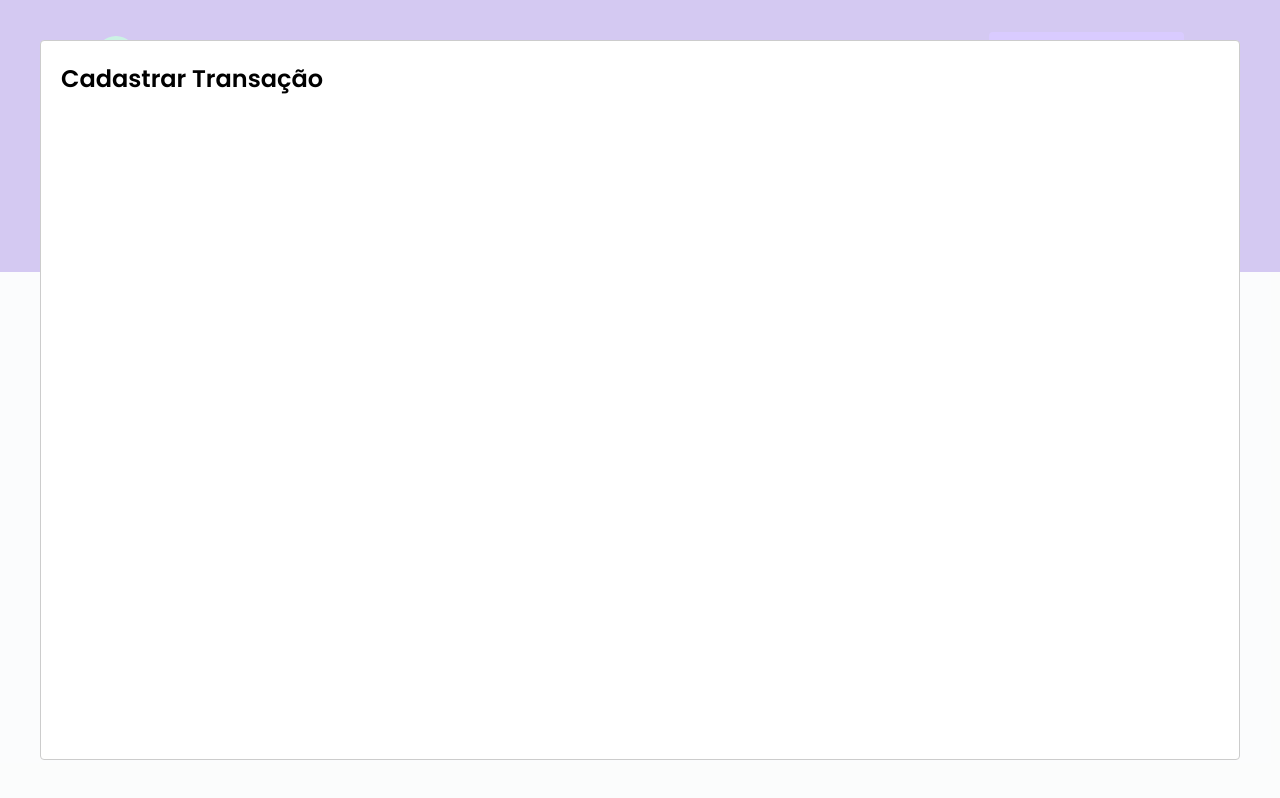
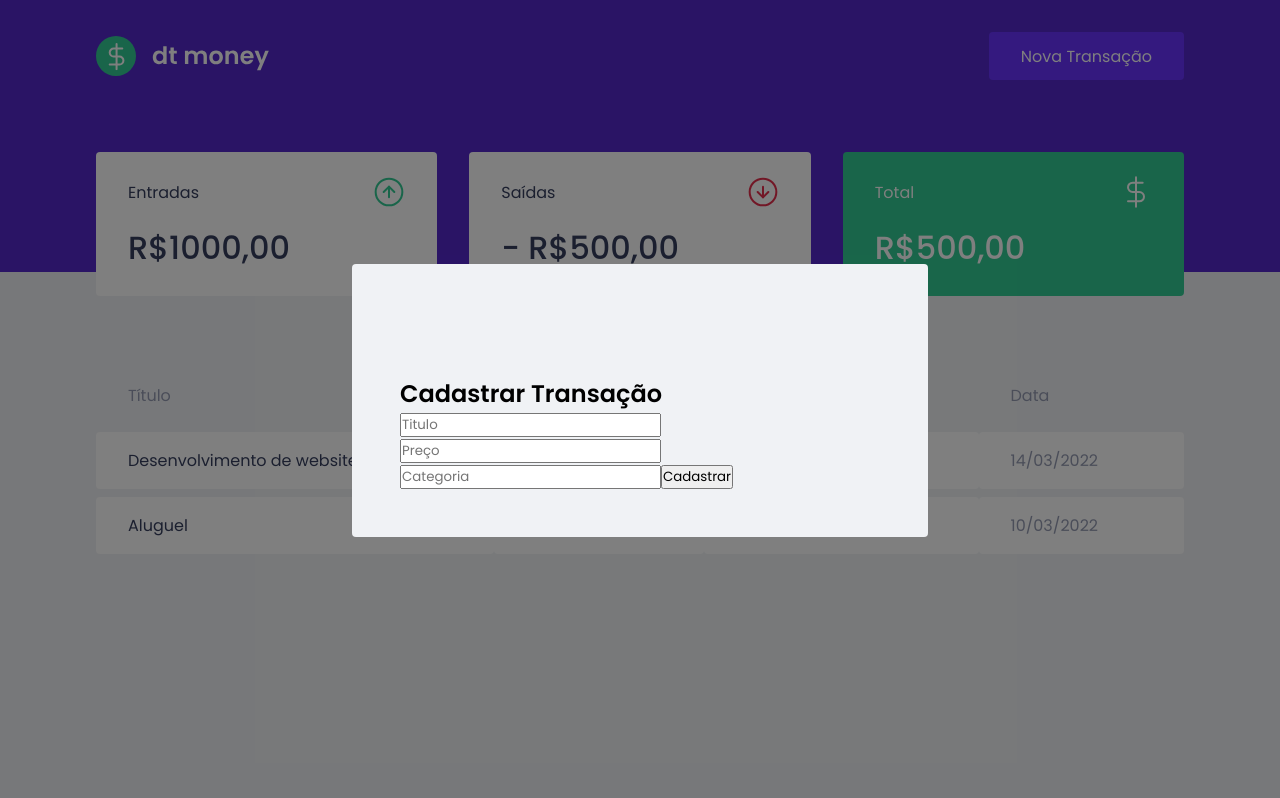
Before and after one commit to Diogoschutz/dtmoney, a React (Create React App) app: page / in a window 1280 px wide. Both pictures are taken after a click on the button "Nova Transação". Built offline with nearby package versions, Linux system fonts and the light colour scheme; no server answers; what miragejs would draw is missing.

Commit message:
estilizando o modal

```diff
--- a/src/App.tsx
+++ b/src/App.tsx
@@ -1,12 +1,35 @@
+import { useState } from "react";
+import Modal from "react-modal";
 import { Dashboard } from "./components/Dashboard";
 import { Header } from "./components/Header";
+import { NewTransactionModal } from "./components/NewTransactionModal";
 import { GlobalStyle } from "./styles/Global";
 
+Modal.setAppElement('#root')
+
 export function App() {
+  const [isNewTransactionModalOpen, setIsNewTransactionModalOpen] = useState(false);
+
+  function handleOpenNewTransactionModal() {
+      setIsNewTransactionModalOpen(true);
+  }
+
+  function handleCloseNewTransactionModal() {
+      setIsNewTransactionModalOpen(false);
+  }
+
   return (
     <>
-      <Header />
+      <Header onOpenNewTransactionModal={handleOpenNewTransactionModal} />
+
       <Dashboard/>
+
+      <NewTransactionModal
+        isOpen={isNewTransactionModalOpen}
+        onRequestClose={handleCloseNewTransactionModal}
+
+      />
+
       <GlobalStyle />
    </>
 
--- a/src/components/Header/index.tsx
+++ b/src/components/Header/index.tsx
@@ -1,30 +1,20 @@
-import { useState } from 'react'
-import Modal from 'react-modal'
 import logoImg from '../../assets/logo.svg'
 
 import { Container, Content } from './styles'
 
-export function Header() {
-    const [isNewTransactionModalOpen, setIsNewTransactionModalOpen] = useState(false);
+interface HeaderProps {
+    onOpenNewTransactionModal: () => void;
+}
 
-    function handleOpenNewTransactionModal() {
-        setIsNewTransactionModalOpen(true);
-    }
-
-    function handleCloseNewTransactionModal() {
-        setIsNewTransactionModalOpen(false);
-    }
-
+export function Header({onOpenNewTransactionModal}: HeaderProps) {
     return (
         <Container>
             <Content>
                 <img src={logoImg} alt="dt money" />
-                <button type="button" onClick={handleOpenNewTransactionModal}>
+                <button type="button" onClick={onOpenNewTransactionModal}>
                     Nova Transação
                  </button>
-                 <Modal isOpen={isNewTransactionModalOpen}>
-                     <h2>Cadastrar Transação</h2>
-                 </Modal>
+
             </Content>
         </Container>
     )
--- /dev/null
+++ b/src/components/NewTransactionModal/index.tsx
@@ -0,0 +1,39 @@
+import Modal from "react-modal";
+import { Container } from "../TransactionTable/styles";
+
+interface NewTransactioModalProps {
+    isOpen: boolean;
+    onRequestClose: () => void;
+}
+
+export function NewTransactionModal ({isOpen, onRequestClose}: NewTransactioModalProps) {
+    return (
+        <Modal
+            isOpen={isOpen}
+            onRequestClose={onRequestClose}
+            overlayClassName="react-modal-overlay"
+            className="react-modal-content"
+        >
+            <Container>
+                <h2>Cadastrar Transação</h2>
+
+                <input
+                    placeholder="Titulo"
+                />
+
+                <input
+                    type="number"
+                    placeholder="Preço"
+                />
+
+                <input
+                    placeholder="Categoria"
+                />
+
+                <button type="submit">
+                    Cadastrar
+                </button>
+            </Container>
+        </Modal>
+    );
+}
--- /dev/null
+++ b/src/components/NewTransactionModal/styles.ts
@@ -0,0 +1,23 @@
+import styled from "styled-components";
+
+export const Container = styled.form`
+    h2 {
+        color: var(--text-title);
+        font-size: 1.5rem;
+        margin-bottom: 2rem;
+    }
+
+    input {
+        width: 100%;
+        padding: 0 1.5rem;
+        height: 4rem;
+        border-radius: 0.25rem;
+
+        border: 1px solid #d7d7d7;
+        background-color: #e7e9ee;
+
+        font-weight: 400;
+        font-size: 1rem;
+
+    }
+`;
--- a/src/styles/Global.ts
+++ b/src/styles/Global.ts
@@ -53,4 +53,27 @@ export const GlobalStyle = createGlobalStyle`
         opacity: 0.6;
         cursor: not-allowed;
     }
+
+.react-modal-overlay {
+    background: rgba(0, 0, 0, 0.5);
+
+    position: fixed;
+    top: 0;
+    bottom: 0;
+    left: 0;
+    right: 0;
+
+    display: flex;
+    align-items: center;
+    justify-content: center;
+}
+
+.react-modal-content {
+    width: 100%;
+    max-width: 576px;
+    background: var(--background);
+    padding: 3rem;
+    position: relative;
+    border-radius: 0.25rem;
+}
 `
```
